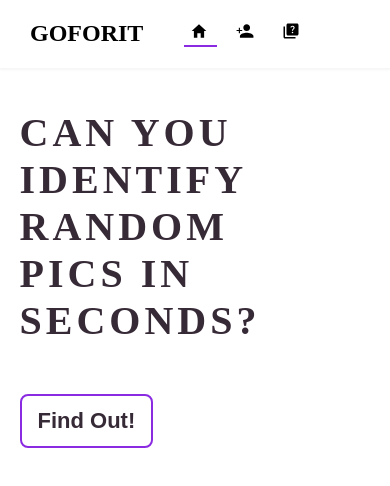
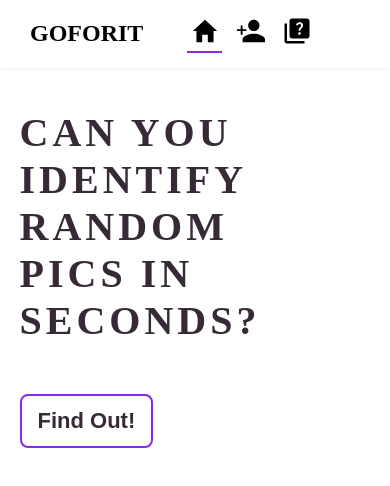
Before and after one commit to itsjustonyii/Quizzy, a React (Vite) app: page / in a window 390 px wide. Shown: the top 486 px of the page. Built offline with nearby package versions, Linux system fonts and the light colour scheme; some icons are missing.

Commit message:
increased icon size

```diff
--- a/src/Components/NavBar/NavBar.jsx
+++ b/src/Components/NavBar/NavBar.jsx
@@ -38,26 +38,26 @@ function NavBar() {
 
       <div className={styles.lin}>
         <NavItem
-          icon={<IoMdHome />}
+          icon={<IoMdHome size={30}/>}
           text="Home"
           itemName="home"
           activeItem={activeItem}
         />
         <NavItem
-          icon={<IoMdPersonAdd />}
+          icon={<IoMdPersonAdd size={30}/>}
           text="Sign In"
           itemName="signin"
           activeItem={activeItem}
         />
         <NavItem
-          icon={<MdQuiz />}
+          icon={<MdQuiz size={30}/>}
           text="Quiz"
           itemName="quiz"
           activeItem={activeItem}
         />
          <Link onClick={() => setActiveItem('leaderboard')} to={'/leaderboard'} className={styles.score}>
         <NavItem
-          icon={<FaClipboardUser />}
+          icon={<FaClipboardUser size={30}/>}
           text="Scores"
           itemName="leaderboard"
           activeItem={activeItem}
--- a/src/Components/NavBar/navbar.module.css
+++ b/src/Components/NavBar/navbar.module.css
@@ -23,7 +23,8 @@
 
 .link {
     display: flex;
-    padding: 40px;
+    padding: 30px;
+    align-items: center;
 }
 
 
@@ -34,9 +35,9 @@
 
 .line {
     position: absolute;
-  bottom: 34px;
-  left: 37px;
-  width: 50%;
+  bottom: 24px;
+  left: 30px;
+  width: 65%;
   height: 2.5px;
   background-color: blueviolet;
   transition: height 0.3s ease;
@@ -50,6 +51,10 @@
     margin-left: 4px;
     color: black;
     text-decoration: none;
+}
+
+.text {
+    margin-left: 4px;
 }
 
 @media screen and (max-width: 820px) {
@@ -86,8 +91,8 @@
 
     .line {
       bottom: 6px;
-      left:2px;
-      width: 70%;
+      left:5px;
+      width: 75%;
     }
 
     .text {
```
Also changed, not shown: 1 other file (tests, documents, lock files or other folders).
